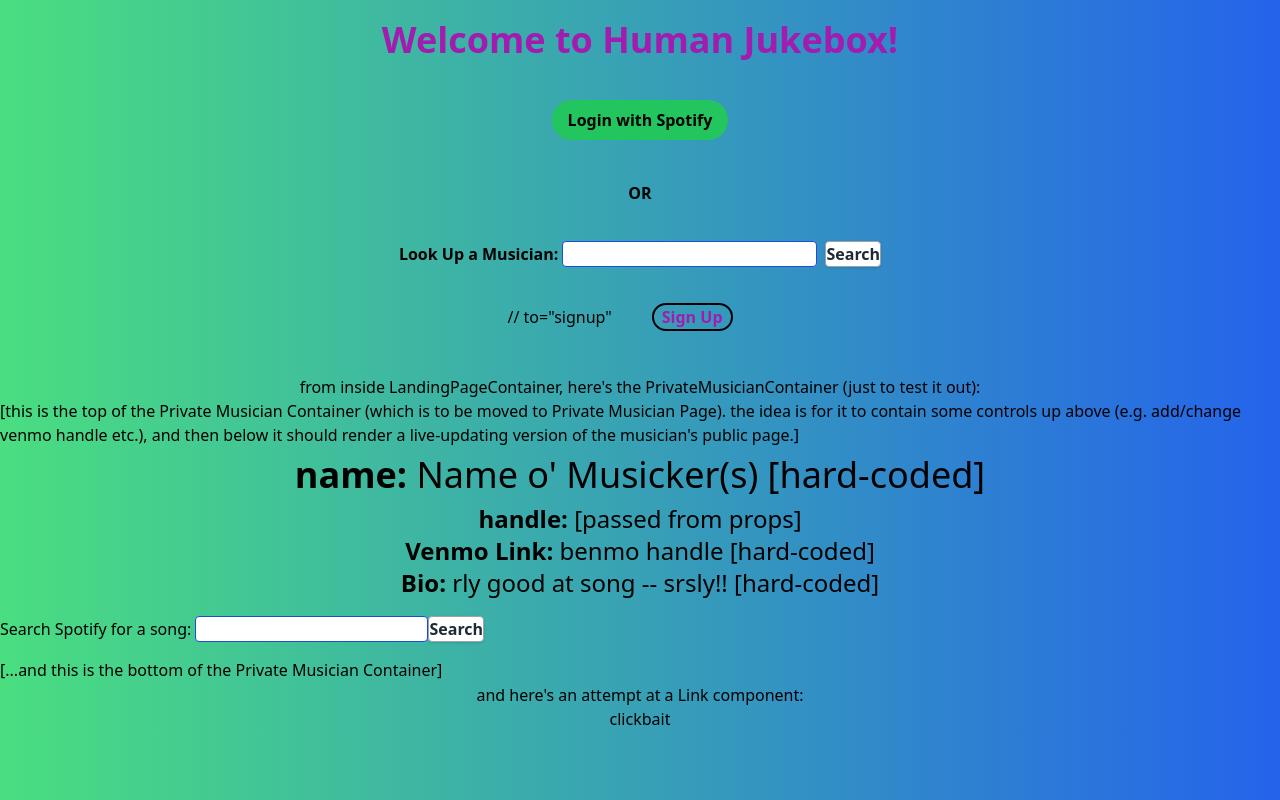
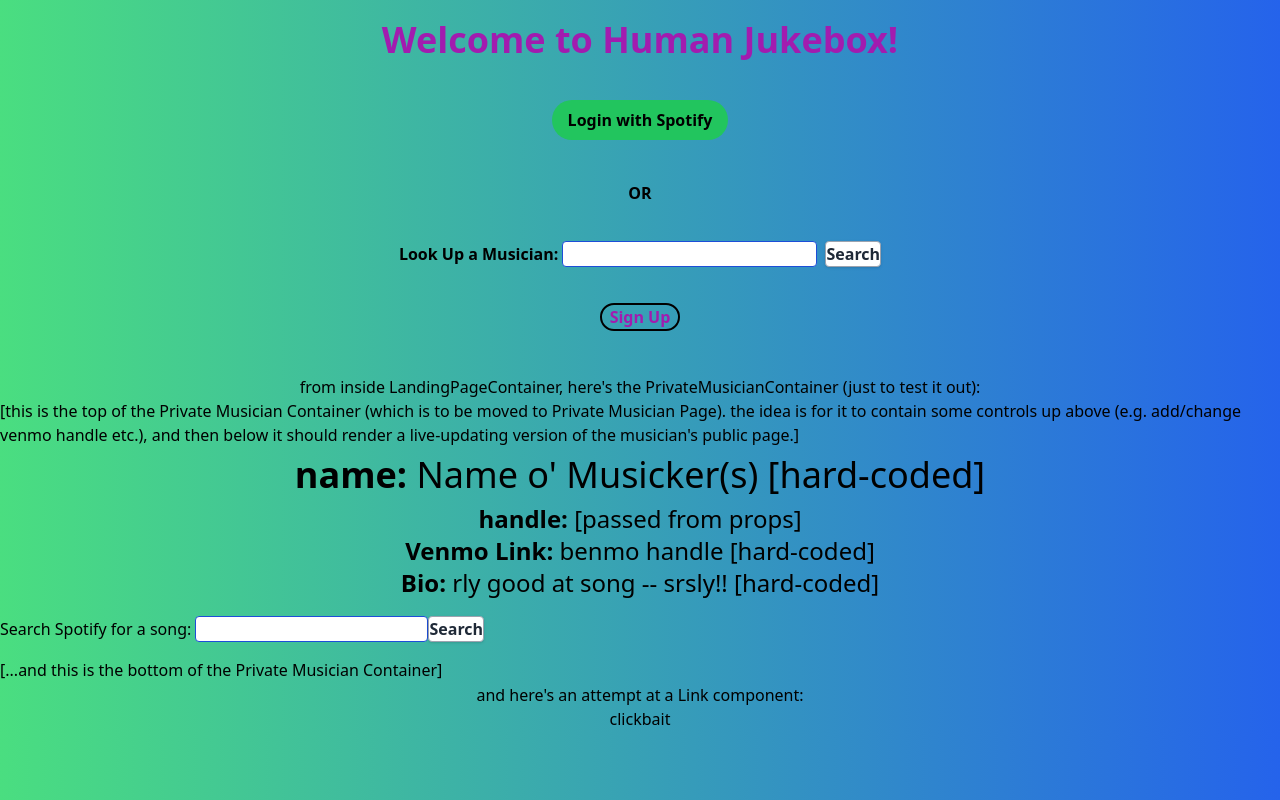
Before and after one commit to aaron1729/human-jukebox, a React app: page / in a window 1280 px wide. Built offline with nearby package versions, Linux system fonts and the light colour scheme.

Commit message:
before reversion

```diff
--- a/src/client/Containers/LandingPageContainer.tsx
+++ b/src/client/Containers/LandingPageContainer.tsx
@@ -21,8 +21,8 @@ function LandingPageContainer(){
       <hr/>
       <h1 className='mb-5 font-bold'>OR</h1>
       <SearchInput />
-      <Link target="_blank" to="api/abc">
-        // to="signup"
+      <Link target="_blank" to="signup">
+        {/* this prop used to be to="signup" */}
         <button className='border-2 border-black rounded font-bold text-fuchsia-700 mx-10 my-5 px-2 rounded-full'>Sign Up</button> </Link>
       <br />
       {/* <button onClick={handleButtonClick}>NEW BUTTON HERE</button> */}
--- a/src/server/routes/api.js
+++ b/src/server/routes/api.js
@@ -12,7 +12,7 @@ const router = express.Router();
 
 
 // test: handle GET request in new tab
-app.get('/abc', (req: any, res: any) => {
+router.get('/abc', (req, res) => {
     res.status(200).send('hello -- testing api/abc route');
 });
 
```
